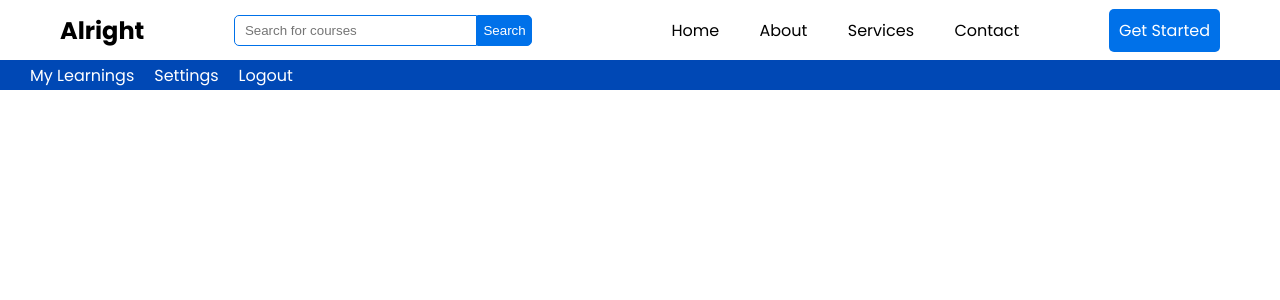
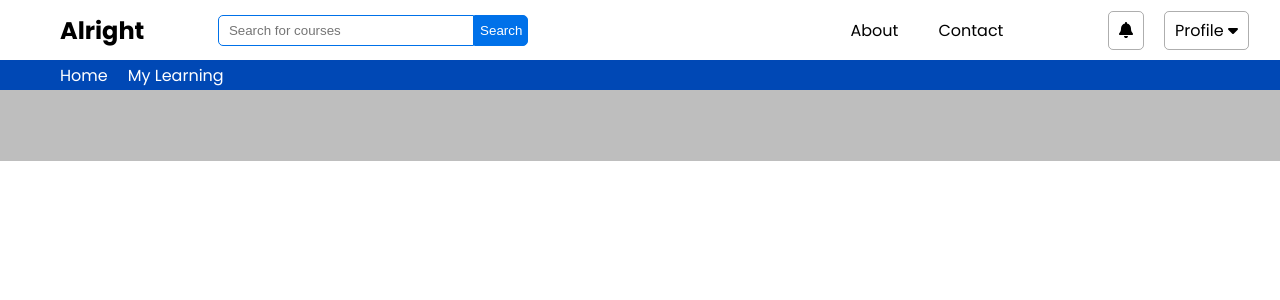
Before and after one commit to kirusanth-08/OnlineLearningPlatform-DS, a React (Create React App) app in the folder frontend/: page / in a window 1280 px wide. Shown: the top 300 px of the page. Built offline with nearby package versions, Linux system fonts and the light colour scheme.

Commit message:
Refactor Navbar component styling, add search functionality, and update dependencies

```diff
--- a/frontend/package.json
+++ b/frontend/package.json
@@ -3,6 +3,9 @@
   "version": "0.1.0",
   "private": true,
   "dependencies": {
+    "@fortawesome/fontawesome-svg-core": "^6.5.2",
+    "@fortawesome/free-solid-svg-icons": "^6.5.2",
+    "@fortawesome/react-fontawesome": "^0.2.0",
     "@testing-library/jest-dom": "^5.17.0",
     "@testing-library/react": "^13.4.0",
     "@testing-library/user-event": "^13.5.0",
--- a/frontend/src/App.js
+++ b/frontend/src/App.js
@@ -1,10 +1,12 @@
 import './App.css';
 import Navbar from './components/Navbar/Navbar';
+import ContinueLearning from './components/ContinueLearning/ContinueLearning';
 
 function App() {
   return (
     <div className="App">
       <Navbar />
+      <ContinueLearning />
     </div>
   );
 }
--- /dev/null
+++ b/frontend/src/components/ContinueLearning/ContinueLearning.css
@@ -0,0 +1,4 @@
+.continueLearning {
+    background-color: rgb(190, 190, 190);
+    height: 100px;
+}
--- /dev/null
+++ b/frontend/src/components/ContinueLearning/ContinueLearning.jsx
@@ -0,0 +1,10 @@
+import React from 'react'
+import './ContinueLearning.css'
+
+const ContinueLearning = () => {
+  return (
+    <div className='continueLearning'></div>
+  )
+}
+
+export default ContinueLearning
--- a/frontend/src/components/Navbar/Navbar.css
+++ b/frontend/src/components/Navbar/Navbar.css
@@ -1,10 +1,12 @@
 .navbar {
     width: 100%;
-    position: fixed;
     display: block;
+    border-bottom: 1px solid rgba(0, 0, 0, 0.193);
+    margin-top: 60px;
 }
 
 .navbar-main {
+    position: fixed;
     width: 100%;
     height: 60px;
     top: 0;
@@ -12,7 +14,8 @@
     display: flex;
     justify-content: space-between;
     align-items: center;
-    padding: 0 60px;
+    padding: 0 0 0 60px;
+    background: white;
 }
 
 .navbar-main__logo {
@@ -22,13 +25,49 @@
 
 .navbar-main__links {
     display: flex;
-    justify-content: space-between;
+    justify-content: end;
     align-items: center;
     width: 30%;
 }
 
+.navbar-main__links a {
+    padding: 20px 20px;
+    transition: all 0.6s ease;
+}
+
+.navbar-main__links a:hover {
+    background-color: rgba(157, 198, 255, 0.608);
+}
+
+.navbar-main__cta {
+    /* background-color: antiquewhite; */
+    padding: 20px 0;
+    display: flex;
+    justify-content: space-around;
+    align-items: center;
+    width: 15%;
+}
+
+.navbar-main__cta .notifications {
+    padding: 7px 10px;
+    /* color: white; */
+    border-radius: 5px;
+    border: 1px rgba(0, 0, 0, 0.319) solid;
+    /* background-color: rgb(0, 113, 233); */
+}
+
+.navbar-main__cta .profile {
+    margin: 0 20px;
+    padding: 7px 10px;
+    /* color: white; */
+    border-radius: 5px;
+    border: 1px rgba(0, 0, 0, 0.319) solid;
+    /* background-color: rgb(0, 113, 233); */
+}
+
 .navbar-main__cta .btn {
-    padding: 10px 10px;
+    margin: 0 20px;
+    padding: 7px 10px;
     color: white;
     border-radius: 5px;
     background-color: rgb(0, 113, 233);
@@ -57,6 +96,8 @@
 
 /*//////////Navbar-user//////// */
 .navbar-user {
+    position: fixed;
+    padding: 0 30px;
     background-color: rgb(0, 72, 181);
     color: white;
     width: 100%;
@@ -72,3 +113,9 @@
 .navbar-user .navbar-user__links a {
     padding: 5px 10px;
 }
+
+
+
+.navbar-user .navbar-user__links a:hover {
+    background-color: rgba(23, 81, 255, 0.314);
+}
--- a/frontend/src/components/Navbar/Navbar.jsx
+++ b/frontend/src/components/Navbar/Navbar.jsx
@@ -1,8 +1,11 @@
 import React, { useState } from 'react';
 import './Navbar.css';
+import { FontAwesomeIcon } from '@fortawesome/react-fontawesome';
+import { faBell } from '@fortawesome/free-solid-svg-icons';
+import { faCaretDown } from '@fortawesome/free-solid-svg-icons';
 
 const Navbar = () => {
-  const [user, setUser] = useState(null); // Replace this with your actual user state/context
+  const [user, setUser] = useState("f"); // Replace this with your actual user state/context
 
   return (
     <div className='navbar'>
@@ -15,27 +18,34 @@ const Navbar = () => {
                 <button>Search</button>
             </div>
             <div className='navbar-main__links'>
-                    <a href="#">Home</a>
                     <a href="#">About</a>
-                    <a href="#">Services</a>
                     <a href="#">Contact</a>
             </div>
             <div className='navbar-main__cta'>
                 {user ? (
-                    <a href="#" className='btn'>Profile</a>
+                    <div>
+                        <a href="#" className='notifications'>
+                            <FontAwesomeIcon icon={faBell} />
+                        </a>
+                        <a href="#" className='profile'>
+                            Profile <FontAwesomeIcon icon={faCaretDown} />
+                            </a>
+                    </div>
                 ) : (
                     <a href="#" className='btn'>Get Started</a>
                 )}
             </div>
         </div>
-        <div className='navbar-user'>
-                <div className='navbar-user__links'>
-                    <a href="#">My Learnings</a>
-                    <a href="#">Settings</a>
-                    <a href="#">Logout</a>
+            {user ? (
+                <div className='navbar-user'>
+                    <div className='navbar-user__links'>
+                        <a href="#">Home</a>
+                        <a href="#">My Learning</a>
+                    </div>
                 </div>
-
-        </div>
+            ) : (
+                <></>
+            )}
     </div>
   )
 }
```
Also changed, not shown: frontend/src/App.css (line endings or trailing spaces), 1 other file (tests, documents, lock files or other folders).
